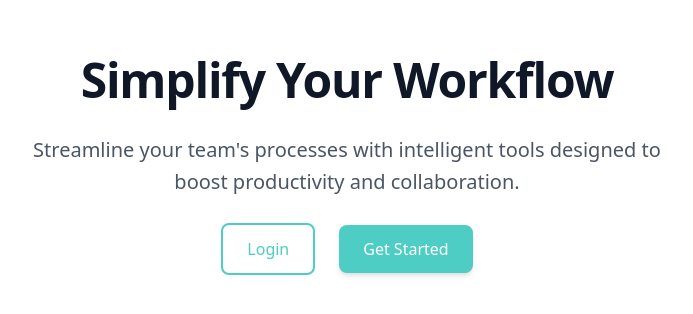
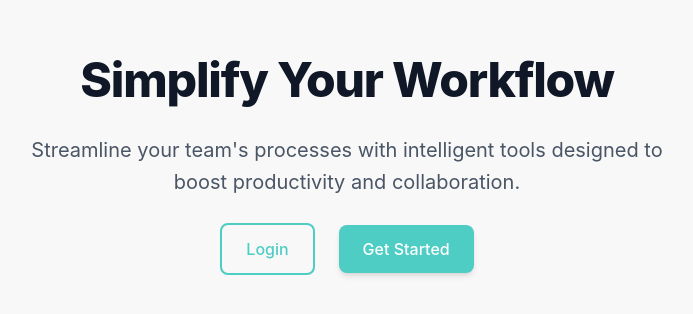
Before and after one commit to Mayoyo25/capstone, a React (Vite) app: page / in a window 1280 px wide. Shown: the part 238-552 px from the top of the page, without its empty margins (293-986 px from the left). Built offline with nearby package versions, Linux system fonts and the light colour scheme.

Commit message:
global stles to fix invisible input

```diff
--- a/src/styles/index.css
+++ b/src/styles/index.css
@@ -1,5 +1,23 @@
 @import "tailwindcss";
 @plugin "daisyui";
+
+body {
+  font-family: -apple-system, BlinkMacSystemFont, 'Segoe UI', 'Roboto', 'Oxygen',
+    'Ubuntu', 'Cantarell', 'Fira Sans', 'Droid Sans', 'Helvetica Neue',
+    sans-serif;
+  -webkit-font-smoothing: antialiased;
+  -moz-osx-font-smoothing: grayscale;
+  color: #121212;
+  background-color: #f8f8f8;
+}
+
+/* Optional: Add dark mode support */
+@media (prefers-color-scheme: dark) {
+  body {
+    background-color: #121212;
+    color: #f8f8f8;
+  }
+}
 
 /* Custom scrollbar styles */
 .hover\:overflow-y-auto::-webkit-scrollbar {
```
